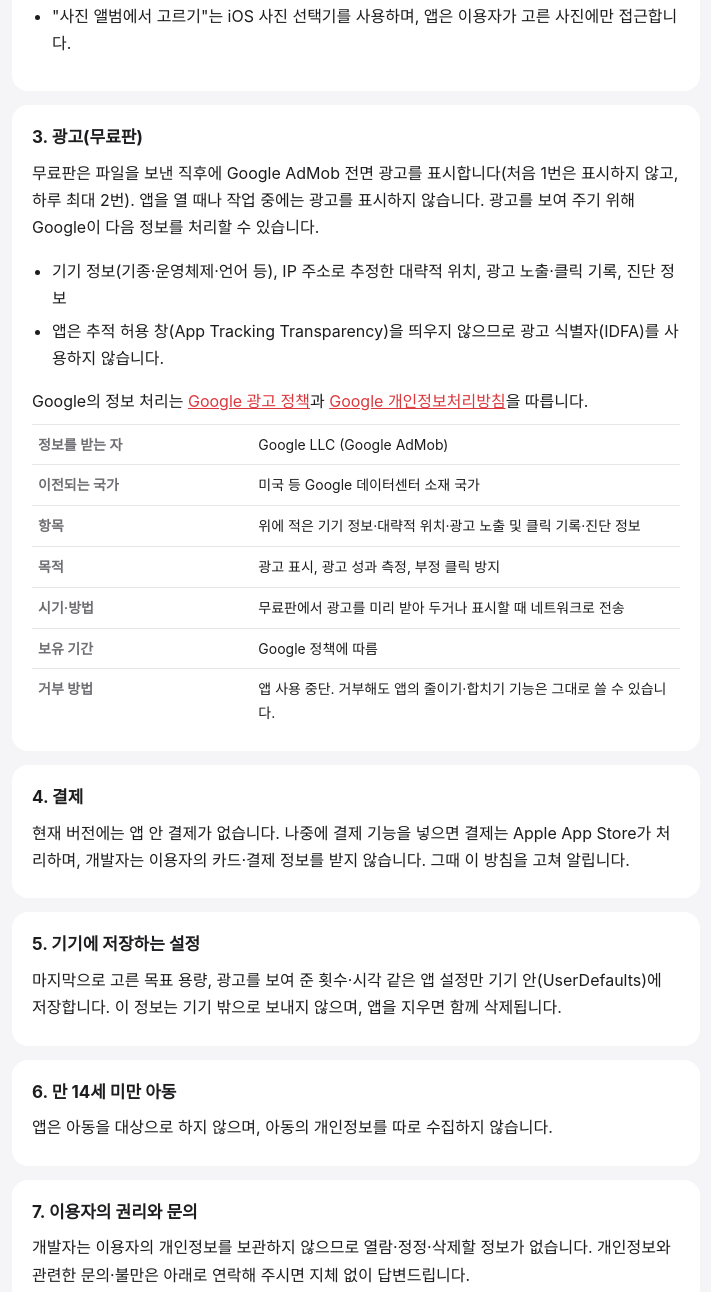
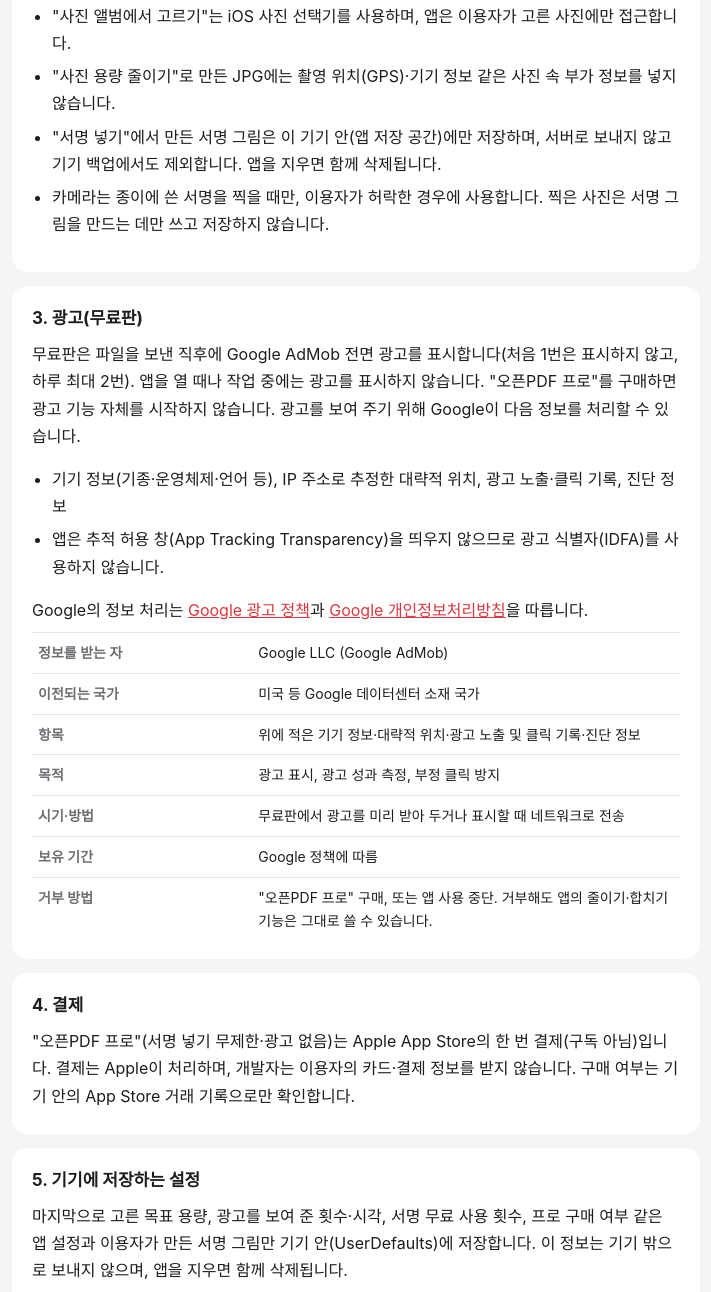
Before and after one commit to giroklabs/giroklabs.github.io, a plain HTML site: page openpdf/privacy.html in a window 1280 px wide. Shown: the part 668-1960 px from the top of the page, without its empty margins (284-995 px from the left). Drawn offline with Linux system fonts and the light colour scheme.

Commit message:
오픈PDF 처리방침: 1.1(서명·카메라·사진 위치 정보·오픈PDF 프로) 반영, 시행일 2026-11-24

```diff
--- a/openpdf/privacy.html
+++ b/openpdf/privacy.html
@@ -28,7 +28,7 @@
 <body>
 <main>
   <h1><span class="o">오</span>픈PDF 개인정보 처리방침</h1>
-  <div class="date">시행일: 2026년 11월 20일</div>
+  <div class="date">시행일: 2026년 11월 24일</div>
 
   <div class="summary">
     <p><strong>한 줄 요약:</strong> 오픈PDF는 회원가입·로그인이 없고, 개발자가 이용자의 개인정보를 수집하지 않습니다. PDF·사진은 이 기기 안에서만 줄이고 합치며 어떤 서버에도 올리지 않습니다. 무료판의 광고(Google AdMob)만 광고 제공에 필요한 기기 정보를 Google이 처리할 수 있습니다.</p>
@@ -47,12 +47,15 @@
       <li>암호가 걸린 PDF의 암호는 그 파일을 여는 데에만 쓰고 저장하지 않습니다.</li>
       <li>결과 파일은 이용자가 직접 공유(카카오톡·파일 앱 등)를 고를 때에만 앱 밖으로 나갑니다.</li>
       <li>"사진 앨범에서 고르기"는 iOS 사진 선택기를 사용하며, 앱은 이용자가 고른 사진에만 접근합니다.</li>
+      <li>"사진 용량 줄이기"로 만든 JPG에는 촬영 위치(GPS)·기기 정보 같은 사진 속 부가 정보를 넣지 않습니다.</li>
+      <li>"서명 넣기"에서 만든 서명 그림은 이 기기 안(앱 저장 공간)에만 저장하며, 서버로 보내지 않고 기기 백업에서도 제외합니다. 앱을 지우면 함께 삭제됩니다.</li>
+      <li>카메라는 종이에 쓴 서명을 찍을 때만, 이용자가 허락한 경우에 사용합니다. 찍은 사진은 서명 그림을 만드는 데만 쓰고 저장하지 않습니다.</li>
     </ul>
   </section>
 
   <section>
     <h2>3. 광고(무료판)</h2>
-    <p>무료판은 파일을 보낸 직후에 Google AdMob 전면 광고를 표시합니다(처음 1번은 표시하지 않고, 하루 최대 2번). 앱을 열 때나 작업 중에는 광고를 표시하지 않습니다. 광고를 보여 주기 위해 Google이 다음 정보를 처리할 수 있습니다.</p>
+    <p>무료판은 파일을 보낸 직후에 Google AdMob 전면 광고를 표시합니다(처음 1번은 표시하지 않고, 하루 최대 2번). 앱을 열 때나 작업 중에는 광고를 표시하지 않습니다. "오픈PDF 프로"를 구매하면 광고 기능 자체를 시작하지 않습니다. 광고를 보여 주기 위해 Google이 다음 정보를 처리할 수 있습니다.</p>
     <ul>
       <li>기기 정보(기종·운영체제·언어 등), IP 주소로 추정한 대략적 위치, 광고 노출·클릭 기록, 진단 정보</li>
       <li>앱은 추적 허용 창(App Tracking Transparency)을 띄우지 않으므로 광고 식별자(IDFA)를 사용하지 않습니다.</li>
@@ -65,18 +68,18 @@
       <tr><th>목적</th><td>광고 표시, 광고 성과 측정, 부정 클릭 방지</td></tr>
       <tr><th>시기·방법</th><td>무료판에서 광고를 미리 받아 두거나 표시할 때 네트워크로 전송</td></tr>
       <tr><th>보유 기간</th><td>Google 정책에 따름</td></tr>
-      <tr><th>거부 방법</th><td>앱 사용 중단. 거부해도 앱의 줄이기·합치기 기능은 그대로 쓸 수 있습니다.</td></tr>
+      <tr><th>거부 방법</th><td>"오픈PDF 프로" 구매, 또는 앱 사용 중단. 거부해도 앱의 줄이기·합치기 기능은 그대로 쓸 수 있습니다.</td></tr>
     </table>
   </section>
 
   <section>
     <h2>4. 결제</h2>
-    <p>현재 버전에는 앱 안 결제가 없습니다. 나중에 결제 기능을 넣으면 결제는 Apple App Store가 처리하며, 개발자는 이용자의 카드·결제 정보를 받지 않습니다. 그때 이 방침을 고쳐 알립니다.</p>
+    <p>"오픈PDF 프로"(서명 넣기 무제한·광고 없음)는 Apple App Store의 한 번 결제(구독 아님)입니다. 결제는 Apple이 처리하며, 개발자는 이용자의 카드·결제 정보를 받지 않습니다. 구매 여부는 기기 안의 App Store 거래 기록으로만 확인합니다.</p>
   </section>
 
   <section>
     <h2>5. 기기에 저장하는 설정</h2>
-    <p>마지막으로 고른 목표 용량, 광고를 보여 준 횟수·시각 같은 앱 설정만 기기 안(UserDefaults)에 저장합니다. 이 정보는 기기 밖으로 보내지 않으며, 앱을 지우면 함께 삭제됩니다.</p>
+    <p>마지막으로 고른 목표 용량, 광고를 보여 준 횟수·시각, 서명 무료 사용 횟수, 프로 구매 여부 같은 앱 설정과 이용자가 만든 서명 그림만 기기 안(UserDefaults)에 저장합니다. 이 정보는 기기 밖으로 보내지 않으며, 앱을 지우면 함께 삭제됩니다.</p>
   </section>
 
   <section>
@@ -105,7 +108,7 @@
 
   <section>
     <h2>9. 처리방침의 변경</h2>
-    <p>이 처리방침은 2026년 11월 20일부터 적용됩니다. 내용이 바뀌면 이 페이지에 시행일과 함께 알립니다.</p>
+    <p>이 처리방침은 2026년 11월 24일부터 적용됩니다. 내용이 바뀌면 이 페이지에 시행일과 함께 알립니다.</p>
   </section>
 </main>
 </body>
```
